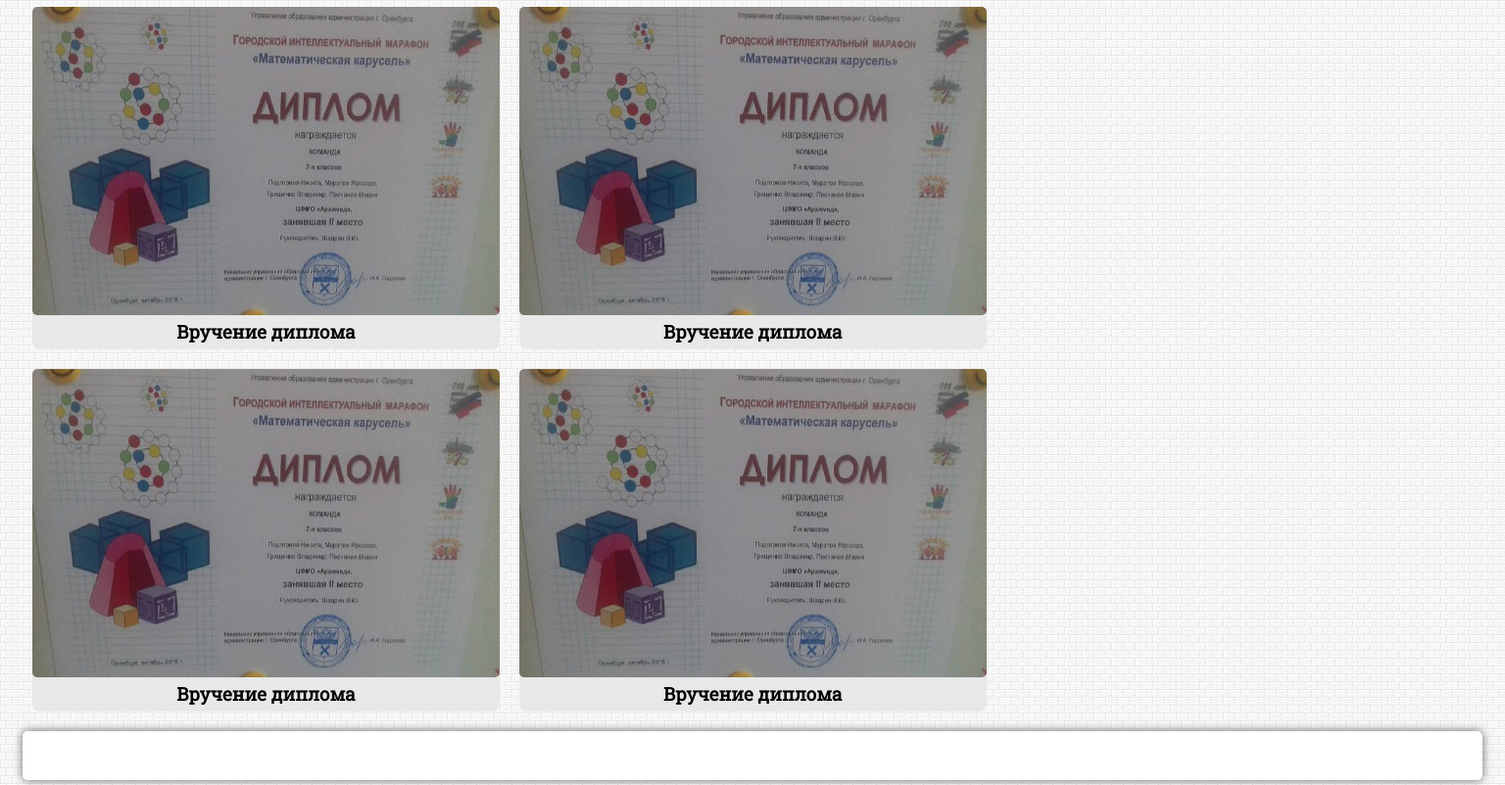
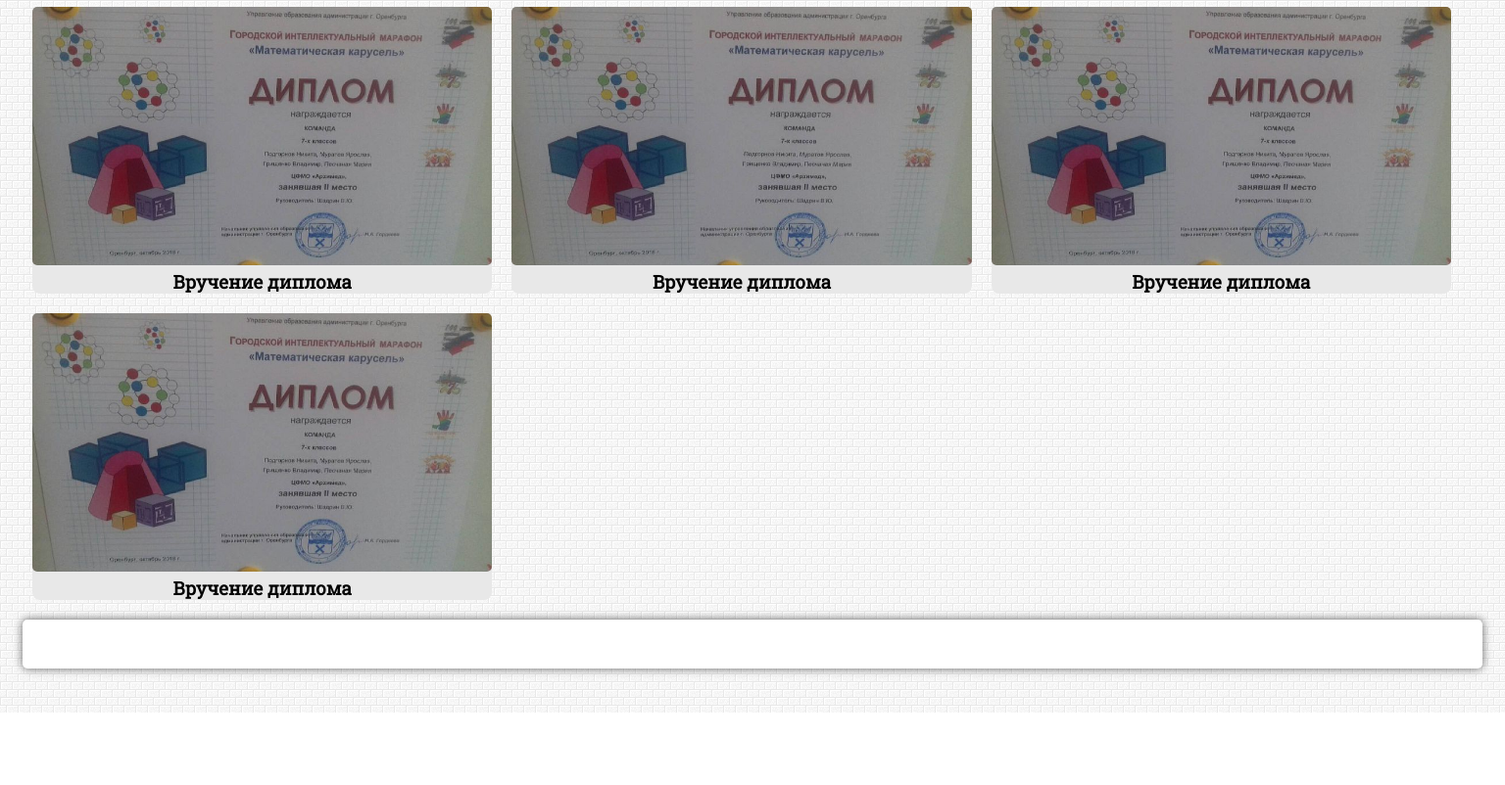
Before and after one commit to ArthurMukashev/archimed, a plain HTML site: page size/gallery.html in a window 1536 px wide. Shown: the part 72-874 px from the top of the page at 98% size. After the commit the page ends 800 px from the top, so only its background shows below. Drawn offline with Linux system fonts and the light colour scheme.

Commit message:
style gallery

```diff
--- a/size/css/style.css
+++ b/size/css/style.css
@@ -26,6 +26,8 @@ header {
     margin-top: 10px;
     border-radius: 8px;
     background-color: #ffea00;
+    position: relative;
+
 }
 
 header a {
@@ -44,7 +46,7 @@ nav ul {
 
 .topmenu>li {
     float: left;
-    position: relative;
+    /* position: relative; */
     font-family: 'Open Sans', sans-serif;
 }
 
@@ -63,7 +65,7 @@ nav ul {
 .submenu {
     background: #273037;
     position: absolute;
-    left: 0;
+    /* left: 0; */
     top: 100%;
     z-index: 5;
     width: 150px;
@@ -174,7 +176,7 @@ section {
     background: #E8E8E8;
     float: left;
     width: 32% ;
-    height: 350px;
+
     margin: 10px;
     border-radius: 8px;
 }
@@ -188,3 +190,8 @@ section {
     height: 90%;
     border-radius: 5px;
 }
+@media  (min-width: 1366px) and (max-width: 1920px) {
+    .column {
+      width: 31.5%;
+    }
+  }
```
